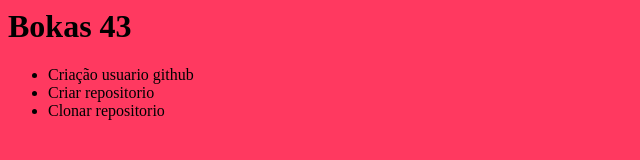
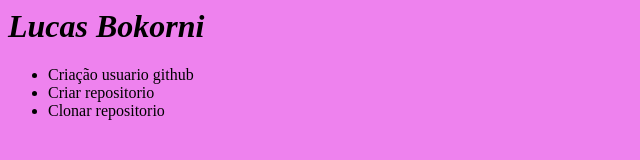
Before and after one commit to bokorni/my-first-github-page, a plain HTML site: page index.html in a window 1280 px wide. Shown: the whole page, without its empty margins (0-640 px from the left). Drawn offline with Linux system fonts and the light colour scheme.

Commit message:
arquivo index.html

```diff
--- a/index.html
+++ b/index.html
@@ -2,9 +2,9 @@
   <head>
     <title>Meu primeiro Github page</title>
     </head>
-    <body style="background-color: rgb(255, 57, 96);">
-    <h1>Bokas 43</h1>
-
+    <link rel="stylesheet" href="style.css">
+    <body>
+    <h1>Lucas Bokorni</h1>
 
     <ul>
     <li>Criação usuario github</li>
```
